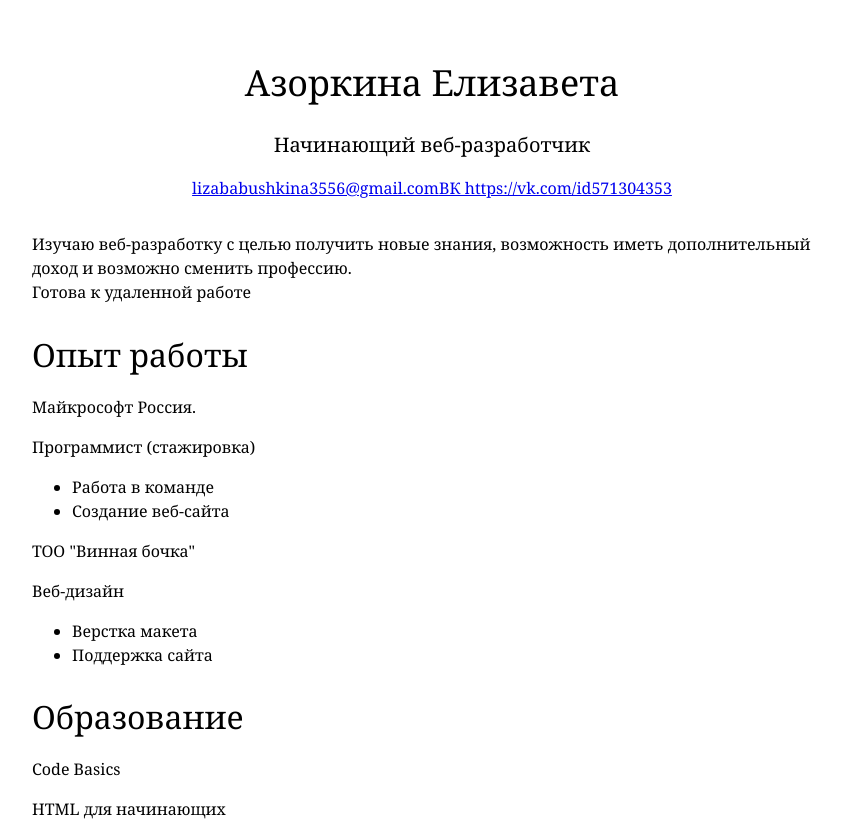
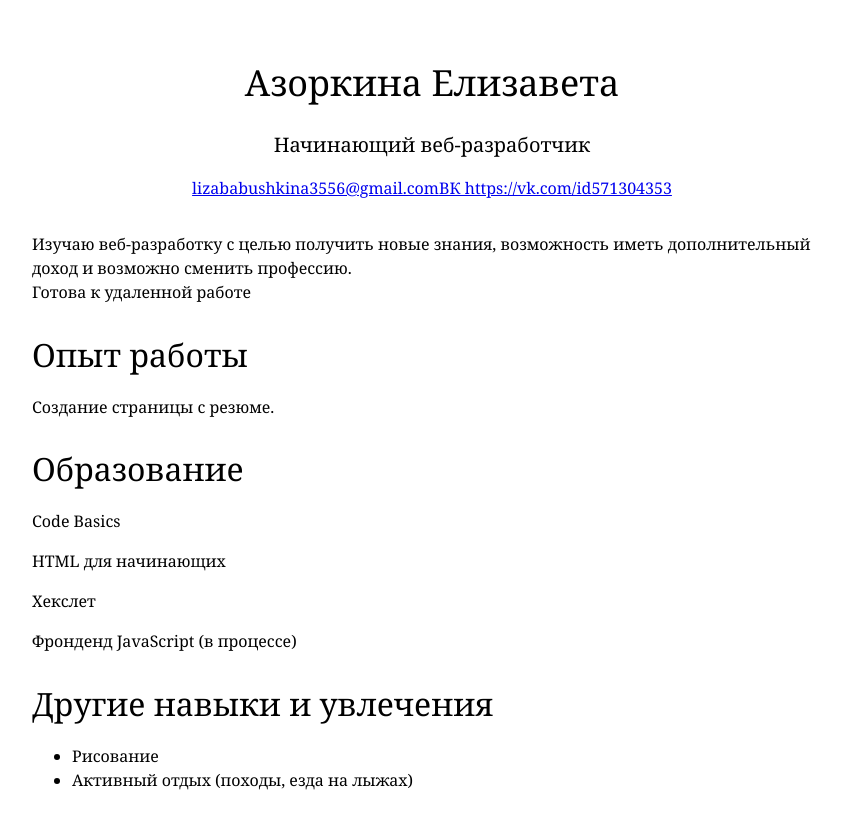
Before and after one commit to Liz3556/Liz3556.github.io, a plain HTML site: page index.html in a window 1280 px wide. Shown: the top 824 px of the page, without its empty margins (208-1050 px from the left). Drawn offline with Linux system fonts and the light colour scheme.

Commit message:
Update index.html

```diff
--- a/index.html
+++ b/index.html
@@ -14,18 +14,7 @@
     <div id="main">
         <p>Изучаю веб-разработку с целью получить новые знания, возможность иметь дополнительный доход и возможно сменить профессию.<br>Готова к удаленной работе</p>
         <h2>Опыт работы</h2>
-        <p>Майкрософт Россия.</p>
-        <p>Программист (стажировка)</p>
-        <ul>
-            <li>Работа в команде</li>
-            <li>Создание веб-сайта</li>
-        </ul>
-        <p>ТОО "Винная бочка"</p>
-        <p>Веб-дизайн</p>
-        <ul>
-            <li>Верстка макета</li>
-            <li>Поддержка сайта</li>
-        </ul>
+        <p>Создание страницы с резюме.</p>
         <h2>Образование</h2>
         <p>Code Basics</p>
         <p>HTML для начинающих</p>
```
